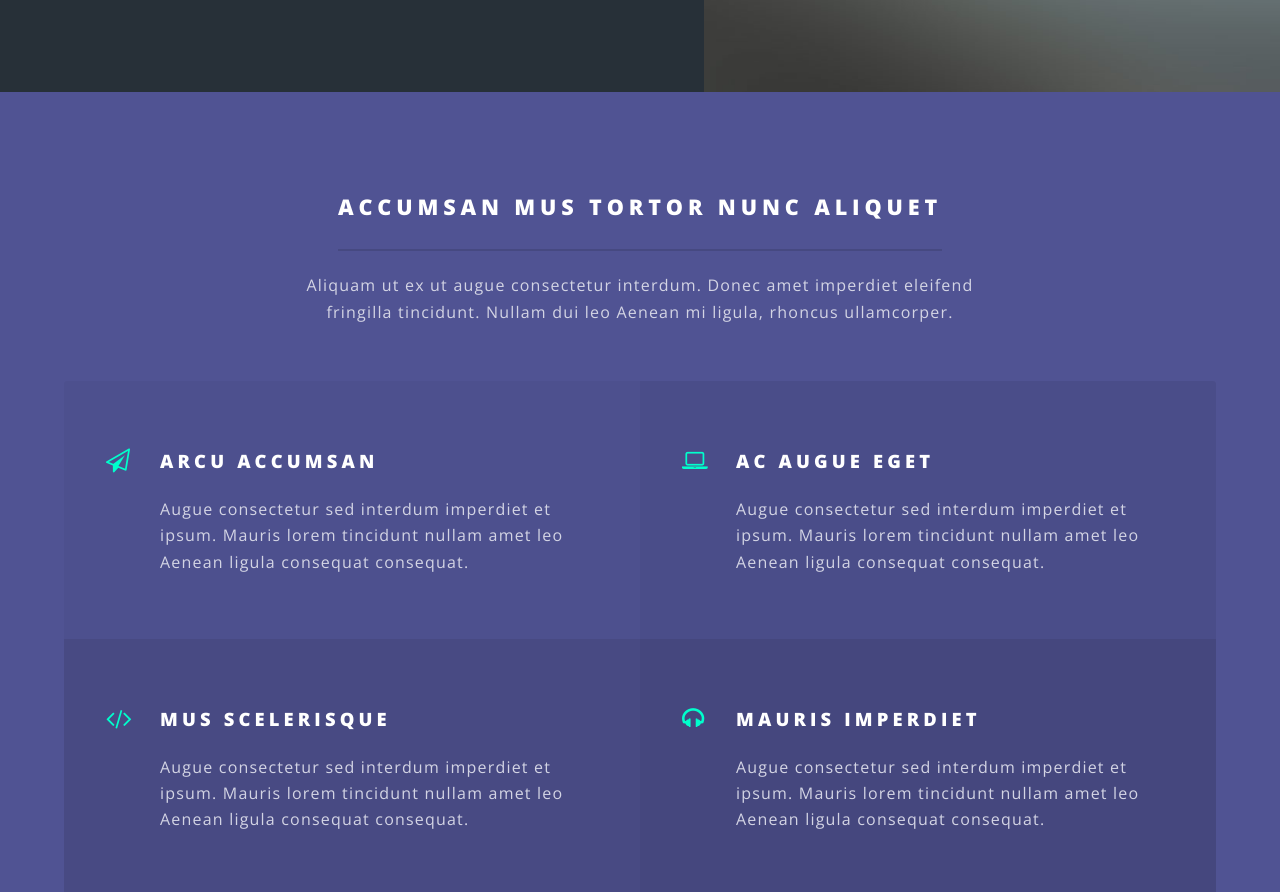
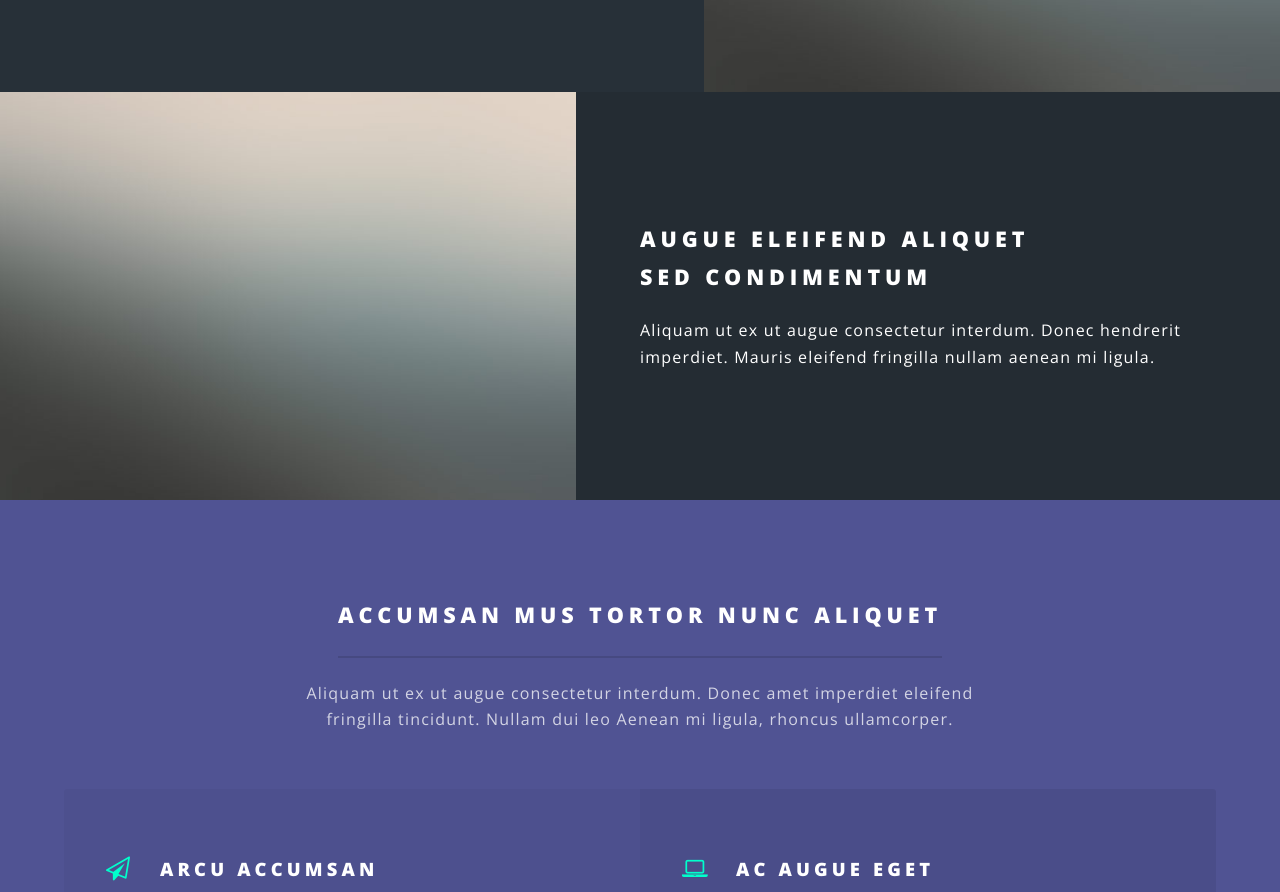
Before and after one commit to DrMud/DrMud.github.io, a plain HTML site: page index.html in a window 1280 px wide. Shown: the part 2451-3343 px from the top of the page. Drawn offline with nearby package versions, Linux system fonts and the light colour scheme.

Commit message:
add extra section

```diff
--- a/index.html
+++ b/index.html
@@ -96,6 +96,13 @@
 								<p>Aliquam ut ex ut augue consectetur interdum. Donec hendrerit imperdiet. Mauris eleifend fringilla nullam aenean mi ligula.</p>
 							</div>
 						</section>
+						<section class="spotlight">
+							<div class="image"><img src="images/pic03.jpg" alt="" /></div><div class="content">
+								<h2>Augue eleifend aliquet<br />
+								sed condimentum</h2>
+								<p>Aliquam ut ex ut augue consectetur interdum. Donec hendrerit imperdiet. Mauris eleifend fringilla nullam aenean mi ligula.</p>
+							</div>
+						</section>
 					</section>
 
 				<!-- Three -->
```
